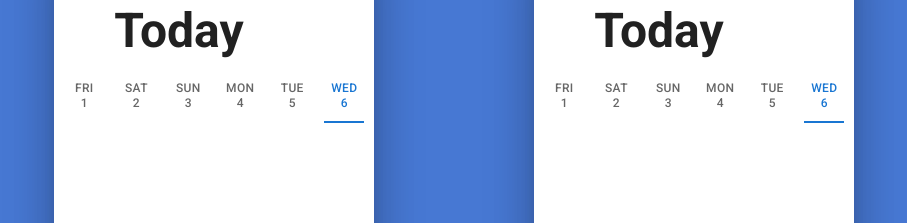
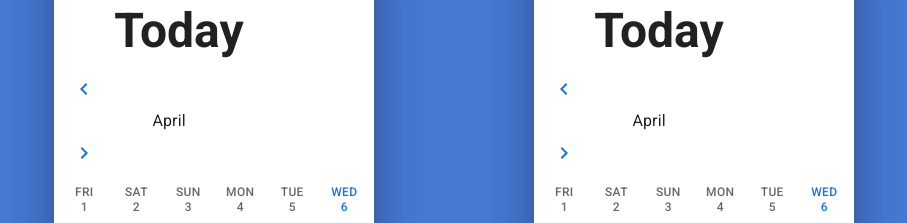
Before and after one commit to Sukrutha22/Todo-App, a React (Create React App) app: page /home in a window 1280 px wide. Shown: the part 165-388 px from the top of the page, without its empty margins (186-1093 px from the left). Built offline with nearby package versions, Linux system fonts and the light colour scheme; no server answers; the database is empty.

Commit message:
Calendar generated for month

```diff
--- a/src/Components/Calendar.jsx
+++ b/src/Components/Calendar.jsx
@@ -1,12 +1,33 @@
-import { Typography, Tabs, Tab } from "@mui/material";
+import { Typography, Tabs, Tab, IconButton } from "@mui/material";
 import React, { useEffect, useState } from "react";
 import moment from "moment";
+import ChevronLeftIcon from '@mui/icons-material/ChevronLeft';
+import ChevronRightIcon from '@mui/icons-material/ChevronRight';
 
 function Calendar() {
   const today = moment();
 
-  const startDay = today.clone().startOf("month");
-  const endDay = today.clone().endOf("month");
+
+
+  const [value, setValue] = useState(parseInt(today.format("D")) - 1);
+  const handleDate = (e, newValue) => {
+    e.preventDefault();
+    setValue(newValue);
+    setSelectDate(...calendar[newValue]);
+  };
+
+  const [selectMonth, setSelectMonth] = useState(today.clone())
+  const nextMonth=(e)=>{
+    e.preventDefault()
+    setSelectMonth(prevState=> prevState.clone().add(1, "month"))
+  }
+  const prevMonth=(e)=>{
+    e.preventDefault()
+    setSelectMonth(prevState=> prevState.clone().subtract(1, "month"))
+  }
+
+  const startDay = selectMonth.clone().startOf("month");
+  const endDay = selectMonth.clone().endOf("month");
   const days = startDay.clone().subtract(1, "day");
   const calendar = [];
   while (days.isBefore(endDay, "day")) {
@@ -24,22 +45,13 @@ function Calendar() {
       setDay("Yesterday");
     } else if (selectDate.isSame(tomorrow, "day")) {
       setDay("Tomorrow");
-      console.log("is same true");
     } else if (selectDate.isBefore(today, "days")) {
       setDay(moment(selectDate).fromNow());
-      console.log("is before true");
     } else if (selectDate.isAfter(today, "days")) {
       setDay("In " + moment(today).to(selectDate, true));
-      console.log("is after true");
     }
+    console.log(today.clone().add(2, "month"));
   }, [selectDate]);
-
-  const [value, setValue] = useState(parseInt(today.format("D")) - 1);
-  const handleDate = (e, newValue) => {
-    e.preventDefault();
-    setValue(newValue);
-    setSelectDate(...calendar[newValue]);
-  };
 
   return (
     <div className="cal-wrapper">
@@ -52,6 +64,16 @@ function Calendar() {
         </Typography>
       </div>
 
+      <div className="month-wrapper">
+        <IconButton onClick={prevMonth}>
+          <ChevronLeftIcon color="primary"></ChevronLeftIcon>
+        </IconButton>
+        <Typography sx={{width: 7/10, display: "flex" , justifyContent: "center",  }}>{selectMonth.format("MMMM")}</Typography>
+        <IconButton onClick={nextMonth}>
+          <ChevronRightIcon color="primary"></ChevronRightIcon>
+        </IconButton>
+
+      </div>
       <Tabs
         value={value}
         onChange={handleDate}
```
